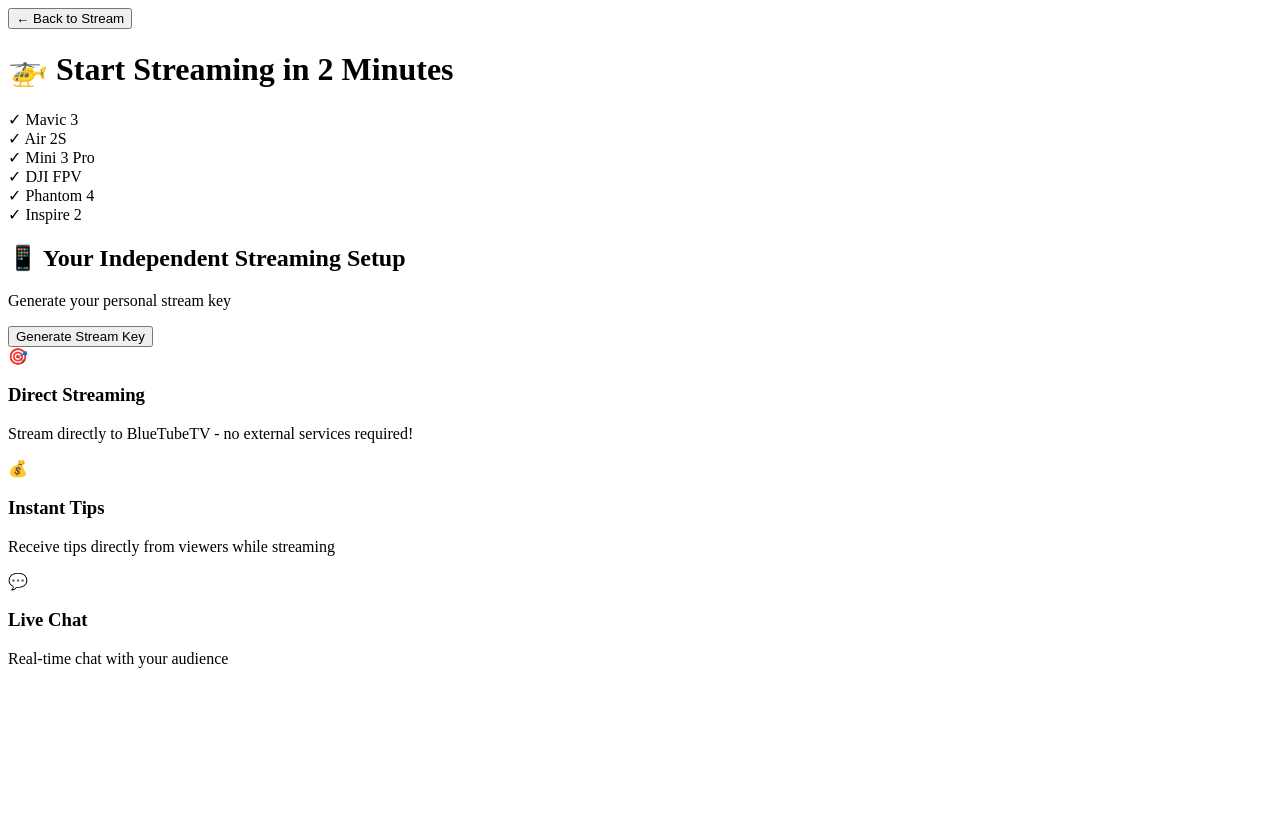
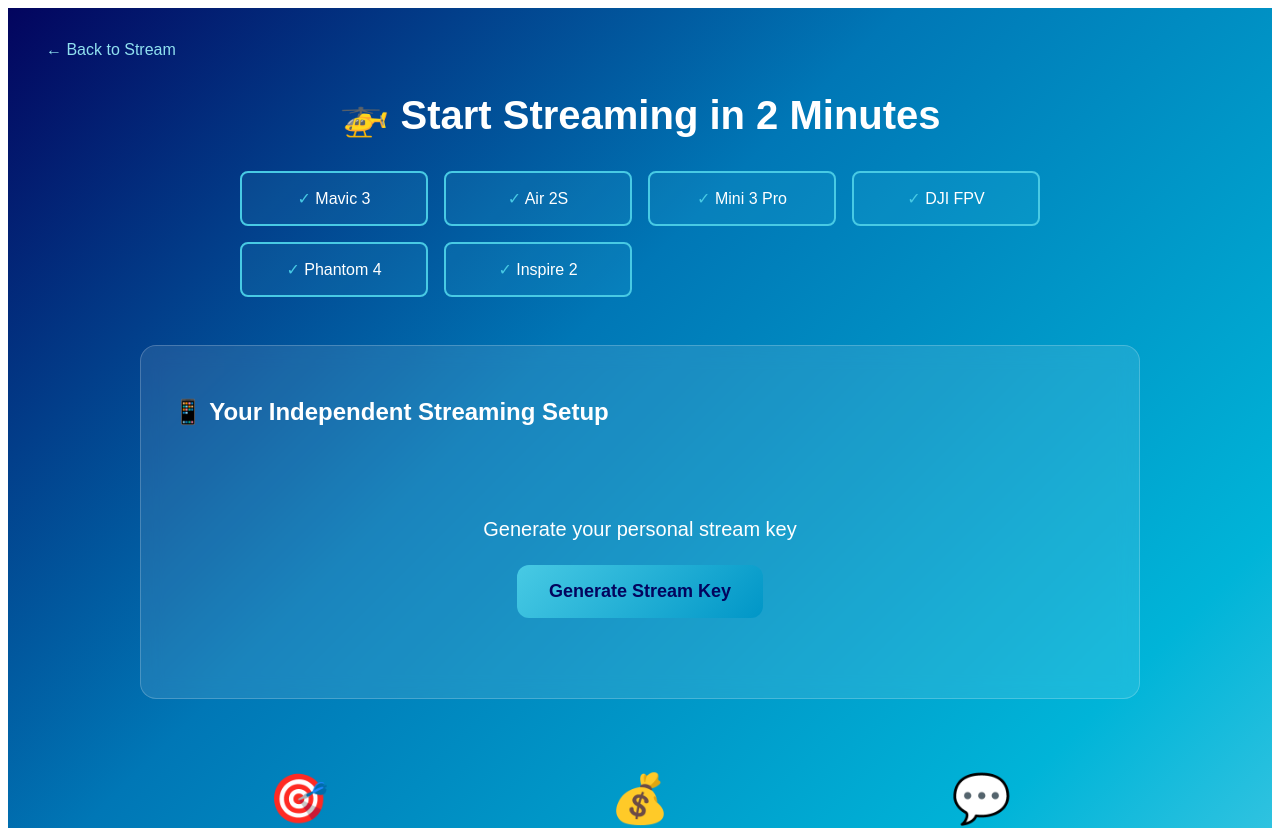
Before and after one commit to gjrob/bluetube-mvp, a Next.js app: page /pilot-setup in a window 1280 px wide. Shown: the top 828 px of the page. Before the commit the page ends 800 px from the top, so only its background shows below. Built offline with nearby package versions, Linux system fonts and the light colour scheme.

Commit message:
Convert pilot-setup to inline styles for immediate styling fix

```diff
--- a/pages/pilot-setup.js
+++ b/pages/pilot-setup.js
@@ -1,5 +1,5 @@
-// pages/pilot-setup.js - Independent Setup (No External Dependencies)
-import { useState, useEffect } from 'react';
+// pages/pilot-setup.js - Independent Setup with Inline Styles
+import { useState } from 'react';
 import { useRouter } from 'next/router';
 
 export default function PilotSetup() {
@@ -32,59 +32,141 @@
   };
 
   return (
-    <div className="min-h-screen bg-gradient-to-br from-blue-900 via-purple-900 to-blue-800 text-white">
+    <div style={{
+      minHeight: '100vh',
+      background: 'linear-gradient(135deg, #03045e 0%, #023e8a 20%, #0077b6 40%, #0096c7 60%, #00b4d8 80%, #48cae4 100%)',
+      color: 'white',
+      fontFamily: 'Arial, sans-serif'
+    }}>
       {/* Header */}
-      <div className="container mx-auto px-6 py-8">
+      <div style={{ maxWidth: '1200px', margin: '0 auto', padding: '32px 24px' }}>
         <button
           onClick={() => router.back()}
-          className="flex items-center gap-2 mb-8 text-blue-300 hover:text-white transition-colors"
+          style={{
+            display: 'flex',
+            alignItems: 'center',
+            gap: '8px',
+            marginBottom: '32px',
+            color: '#90e0ef',
+            background: 'none',
+            border: 'none',
+            cursor: 'pointer',
+            fontSize: '16px',
+            transition: 'color 0.3s'
+          }}
+          onMouseEnter={(e) => e.target.style.color = '#caf0f8'}
+          onMouseLeave={(e) => e.target.style.color = '#90e0ef'}
         >
           ← Back to Stream
         </button>
 
         {/* Drone Selection */}
-        <div className="mb-12">
-          <h1 className="text-4xl font-bold mb-8 text-center">
+        <div style={{ marginBottom: '48px' }}>
+          <h1 style={{
+            fontSize: '2.5rem',
+            fontWeight: 'bold',
+            marginBottom: '32px',
+            textAlign: 'center'
+          }}>
             🚁 Start Streaming in 2 Minutes
           </h1>
 
-          <div className="grid grid-cols-2 md:grid-cols-3 gap-4 mb-8">
+          <div style={{
+            display: 'grid',
+            gridTemplateColumns: 'repeat(auto-fit, minmax(150px, 1fr))',
+            gap: '16px',
+            marginBottom: '32px',
+            maxWidth: '800px',
+            margin: '0 auto'
+          }}>
             {['Mavic 3', 'Air 2S', 'Mini 3 Pro', 'DJI FPV', 'Phantom 4', 'Inspire 2'].map(drone => (
-              <div key={drone} className="border-2 border-green-500 rounded-lg p-4 text-center bg-green-500/10">
-                <span className="text-green-400">✓</span> {drone}
+              <div key={drone} style={{
+                border: '2px solid #48cae4',
+                borderRadius: '8px',
+                padding: '16px',
+                textAlign: 'center',
+                background: 'rgba(72, 202, 228, 0.1)'
+              }}>
+                <span style={{ color: '#48cae4' }}>✓</span> {drone}
               </div>
             ))}
           </div>
         </div>
 
         {/* Independent Setup */}
-        <div className="max-w-4xl mx-auto">
-          <div className="bg-white/10 backdrop-blur-lg rounded-xl p-8 border border-white/20">
-            <h2 className="text-2xl font-bold mb-6 flex items-center gap-3">
+        <div style={{ maxWidth: '1000px', margin: '0 auto' }}>
+          <div style={{
+            background: 'rgba(255, 255, 255, 0.1)',
+            backdropFilter: 'blur(10px)',
+            borderRadius: '16px',
+            padding: '32px',
+            border: '1px solid rgba(255, 255, 255, 0.2)'
+          }}>
+            <h2 style={{
+              fontSize: '1.5rem',
+              fontWeight: 'bold',
+              marginBottom: '24px',
+              display: 'flex',
+              alignItems: 'center',
+              gap: '12px'
+            }}>
               📱 Your Independent Streaming Setup
             </h2>
 
             {!streamKey ? (
-              <div className="text-center py-12">
-                <p className="text-xl mb-6">Generate your personal stream key</p>
+              <div style={{ textAlign: 'center', padding: '48px 0' }}>
+                <p style={{ fontSize: '1.25rem', marginBottom: '24px' }}>
+                  Generate your personal stream key
+                </p>
                 <button
                   onClick={generateStreamKey}
                   disabled={loading}
-                  className="bg-gradient-to-r from-blue-500 to-purple-600 hover:from-blue-600 hover:to-purple-700 px-8 py-4 rounded-xl font-bold text-lg transition-all transform hover:scale-105 disabled:opacity-50"
+                  style={{
+                    background: 'linear-gradient(135deg, #48cae4, #0096c7)',
+                    color: '#03045e',
+                    padding: '16px 32px',
+                    borderRadius: '12px',
+                    fontWeight: 'bold',
+                    fontSize: '1.125rem',
+                    border: 'none',
+                    cursor: loading ? 'not-allowed' : 'pointer',
+                    transition: 'all 0.3s',
+                    transform: loading ? 'scale(0.95)' : 'scale(1)',
+                    opacity: loading ? 0.7 : 1
+                  }}
                 >
                   {loading ? 'Generating...' : 'Generate Stream Key'}
                 </button>
               </div>
             ) : (
-              <div className="space-y-6">
+              <div style={{ display: 'flex', flexDirection: 'column', gap: '24px' }}>
                 {/* Stream Key */}
                 <div>
-                  <h3 className="text-lg font-semibold mb-3">🔑 Your Stream Key:</h3>
-                  <div className="bg-black/50 p-4 rounded-lg font-mono text-green-400 flex items-center justify-between">
+                  <h3 style={{ fontSize: '1.125rem', fontWeight: '600', marginBottom: '12px' }}>
+                    🔑 Your Stream Key:
+                  </h3>
+                  <div style={{
+                    background: 'rgba(0, 0, 0, 0.5)',
+                    padding: '16px',
+                    borderRadius: '8px',
+                    fontFamily: 'monospace',
+                    color: '#48cae4',
+                    display: 'flex',
+                    alignItems: 'center',
+                    justifyContent: 'space-between'
+                  }}>
                     <span>{streamKey.streamKey}</span>
                     <button
                       onClick={() => copyToClipboard(streamKey.streamKey)}
-                      className="bg-blue-600 hover:bg-blue-700 px-3 py-1 rounded text-sm"
+                      style={{
+                        background: '#0077b6',
+                        color: 'white',
+                        padding: '8px 16px',
+                        borderRadius: '4px',
+                        border: 'none',
+                        cursor: 'pointer',
+                        fontSize: '0.875rem'
+                      }}
                     >
                       Copy
                     </button>
@@ -92,28 +174,68 @@
                 </div>
 
                 {/* OBS Setup */}
-                <div className="bg-yellow-500/10 border border-yellow-500/30 rounded-lg p-6">
-                  <h3 className="text-lg font-semibold mb-3 text-yellow-400">🎬 OBS Studio Setup:</h3>
-                  <div className="space-y-2 font-mono text-sm">
-                    <div className="flex items-center justify-between">
+                <div style={{
+                  background: 'rgba(255, 204, 0, 0.1)',
+                  border: '1px solid rgba(255, 204, 0, 0.3)',
+                  borderRadius: '8px',
+                  padding: '24px'
+                }}>
+                  <h3 style={{
+                    fontSize: '1.125rem',
+                    fontWeight: '600',
+                    marginBottom: '12px',
+                    color: '#ffcc00'
+                  }}>
+                    🎬 OBS Studio Setup:
+                  </h3>
+                  <div style={{ display: 'flex', flexDirection: 'column', gap: '8px', fontSize: '0.875rem' }}>
+                    <div style={{ display: 'flex', alignItems: 'center', justifyContent: 'space-between' }}>
                       <span>Server:</span>
-                      <div className="flex items-center gap-2">
-                        <code className="bg-black/50 px-2 py-1 rounded">{streamKey.instructions.obs.server}</code>
+                      <div style={{ display: 'flex', alignItems: 'center', gap: '8px' }}>
+                        <code style={{
+                          background: 'rgba(0, 0, 0, 0.5)',
+                          padding: '4px 8px',
+                          borderRadius: '4px'
+                        }}>
+                          {streamKey.instructions.obs.server}
+                        </code>
                         <button
                           onClick={() => copyToClipboard(streamKey.instructions.obs.server)}
-                          className="bg-blue-600 hover:bg-blue-700 px-2 py-1 rounded text-xs"
+                          style={{
+                            background: '#0077b6',
+                            color: 'white',
+                            padding: '4px 8px',
+                            borderRadius: '4px',
+                            border: 'none',
+                            cursor: 'pointer',
+                            fontSize: '0.75rem'
+                          }}
                         >
                           Copy
                         </button>
                       </div>
                     </div>
-                    <div className="flex items-center justify-between">
+                    <div style={{ display: 'flex', alignItems: 'center', justifyContent: 'space-between' }}>
                       <span>Stream Key:</span>
-                      <div className="flex items-center gap-2">
-                        <code className="bg-black/50 px-2 py-1 rounded">{streamKey.streamKey}</code>
+                      <div style={{ display: 'flex', alignItems: 'center', gap: '8px' }}>
+                        <code style={{
+                          background: 'rgba(0, 0, 0, 0.5)',
+                          padding: '4px 8px',
+                          borderRadius: '4px'
+                        }}>
+                          {streamKey.streamKey}
+                        </code>
                         <button
                           onClick={() => copyToClipboard(streamKey.streamKey)}
-                          className="bg-blue-600 hover:bg-blue-700 px-2 py-1 rounded text-xs"
+                          style={{
+                            background: '#0077b6',
+                            color: 'white',
+                            padding: '4px 8px',
+                            borderRadius: '4px',
+                            border: 'none',
+                            cursor: 'pointer',
+                            fontSize: '0.75rem'
+                          }}
                         >
                           Copy
                         </button>
@@ -123,16 +245,45 @@
                 </div>
 
                 {/* DJI Fly App Setup */}
-                <div className="bg-blue-500/10 border border-blue-500/30 rounded-lg p-6">
-                  <h3 className="text-lg font-semibold mb-3 text-blue-400">🎮 DJI Fly App Setup:</h3>
-                  <ol className="space-y-2 text-sm">
+                <div style={{
+                  background: 'rgba(0, 119, 182, 0.1)',
+                  border: '1px solid rgba(0, 119, 182, 0.3)',
+                  borderRadius: '8px',
+                  padding: '24px'
+                }}>
+                  <h3 style={{
+                    fontSize: '1.125rem',
+                    fontWeight: '600',
+                    marginBottom: '12px',
+                    color: '#48cae4'
+                  }}>
+                    🎮 DJI Fly App Setup:
+                  </h3>
+                  <ol style={{ fontSize: '0.875rem', lineHeight: '1.8' }}>
                     <li>1. Open DJI Fly → Settings → Live Streaming</li>
                     <li>2. Select "RTMP Custom"</li>
-                    <li>3. Enter URL:
-                      <code className="bg-black/50 px-2 py-1 rounded ml-2">{streamKey.instructions.obs.server}</code>
+                    <li style={{ display: 'flex', alignItems: 'center', flexWrap: 'wrap' }}>
+                      3. Enter URL:
+                      <code style={{
+                        background: 'rgba(0, 0, 0, 0.5)',
+                        padding: '4px 8px',
+                        borderRadius: '4px',
+                        marginLeft: '8px'
+                      }}>
+                        {streamKey.instructions.obs.server}
+                      </code>
                       <button
                         onClick={() => copyToClipboard(streamKey.instructions.obs.server)}
-                        className="bg-blue-600 hover:bg-blue-700 px-2 py-1 rounded text-xs ml-2"
+                        style={{
+                          background: '#0077b6',
+                          color: 'white',
+                          padding: '4px 8px',
+                          borderRadius: '4px',
+                          border: 'none',
+                          cursor: 'pointer',
+                          fontSize: '0.75rem',
+                          marginLeft: '8px'
+                        }}
                       >
                         Copy
                       </button>
@@ -143,39 +294,92 @@
                 </div>
 
                 {/* Mobile Apps */}
-                <div className="bg-green-500/10 border border-green-500/30 rounded-lg p-6">
-                  <h3 className="text-lg font-semibold mb-3 text-green-400">📱 Mobile Streaming Apps:</h3>
-                  <div className="grid md:grid-cols-2 gap-4 text-sm">
+                <div style={{
+                  background: 'rgba(72, 202, 228, 0.1)',
+                  border: '1px solid rgba(72, 202, 228, 0.3)',
+                  borderRadius: '8px',
+                  padding: '24px'
+                }}>
+                  <h3 style={{
+                    fontSize: '1.125rem',
+                    fontWeight: '600',
+                    marginBottom: '12px',
+                    color: '#48cae4'
+                  }}>
+                    📱 Mobile Streaming Apps:
+                  </h3>
+                  <div style={{
+                    display: 'grid',
+                    gridTemplateColumns: 'repeat(auto-fit, minmax(200px, 1fr))',
+                    gap: '16px',
+                    fontSize: '0.875rem'
+                  }}>
                     <div>
-                      <h4 className="font-semibold">iOS:</h4>
-                      <ul className="list-disc list-inside space-y-1">
+                      <h4 style={{ fontWeight: '600', marginBottom: '8px' }}>iOS:</h4>
+                      <ul style={{ listStyle: 'disc', paddingLeft: '20px', lineHeight: '1.6' }}>
                         <li>Larix Broadcaster (Free)</li>
                         <li>Broadcast Me</li>
                         <li>Live Stream Studio</li>
                       </ul>
                     </div>
                     <div>
-                      <h4 className="font-semibold">Android:</h4>
-                      <ul className="list-disc list-inside space-y-1">
+                      <h4 style={{ fontWeight: '600', marginBottom: '8px' }}>Android:</h4>
+                      <ul style={{ listStyle: 'disc', paddingLeft: '20px', lineHeight: '1.6' }}>
                         <li>Larix Broadcaster (Free)</li>
                         <li>CameraFi Live</li>
                         <li>Streamlabs Mobile</li>
                       </ul>
                     </div>
                   </div>
-                  <p className="mt-3 text-xs text-gray-300">
-                    Use RTMP URL: <code className="bg-black/50 px-1 rounded">{streamKey.rtmpUrl}</code>
+                  <p style={{ marginTop: '12px', fontSize: '0.75rem', color: '#caf0f8' }}>
+                    Use RTMP URL: <code style={{
+                      background: 'rgba(0, 0, 0, 0.5)',
+                      padding: '2px 4px',
+                      borderRadius: '4px'
+                    }}>{streamKey.rtmpUrl}</code>
                   </p>
                 </div>
 
                 {/* Share Link */}
-                <div className="bg-purple-500/10 border border-purple-500/30 rounded-lg p-6">
-                  <h3 className="text-lg font-semibold mb-3 text-purple-400">🔗 Share Your Stream:</h3>
-                  <div className="bg-black/50 p-3 rounded-lg font-mono text-purple-300 flex items-center justify-between">
+                <div style={{
+                  background: 'rgba(147, 51, 234, 0.1)',
+                  border: '1px solid rgba(147, 51, 234, 0.3)',
+                  borderRadius: '8px',
+                  padding: '24px'
+                }}>
+                  <h3 style={{
+                    fontSize: '1.125rem',
+                    fontWeight: '600',
+                    marginBottom: '12px',
+                    color: '#c084fc'
+                  }}>
+                    🔗 Share Your Stream:
+                  </h3>
+                  <div style={{
+                    background: 'rgba(0, 0, 0, 0.5)',
+                    padding: '12px',
+                    borderRadius: '8px',
+                    fontFamily: 'monospace',
+                    color: '#c084fc',
+                    display: 'flex',
+                    alignItems: 'center',
+                    justifyContent: 'space-between',
+                    wordBreak: 'break-all'
+                  }}>
                     <span>https://bluetubetv.live/watch/{streamKey.streamKey}</span>
                     <button
                       onClick={() => copyToClipboard(`https://bluetubetv.live/watch/${streamKey.streamKey}`)}
-                      className="bg-purple-600 hover:bg-purple-700 px-3 py-1 rounded text-sm"
+                      style={{
+                        background: '#9333ea',
+                        color: 'white',
+                        padding: '8px 16px',
+                        borderRadius: '4px',
+                        border: 'none',
+                        cursor: 'pointer',
+                        fontSize: '0.875rem',
+                        marginLeft: '8px',
+                        flexShrink: 0
+                      }}
                     >
                       Copy Link
                     </button>
@@ -183,16 +387,34 @@
                 </div>
 
                 {/* Action Buttons */}
-                <div className="flex gap-4 pt-6">
+                <div style={{ display: 'flex', gap: '16px', paddingTop: '24px' }}>
                   <button
                     onClick={() => router.push(`/watch/${streamKey.streamKey}`)}
-                    className="flex-1 bg-gradient-to-r from-green-500 to-blue-500 hover:from-green-600 hover:to-blue-600 py-3 rounded-xl font-bold transition-all transform hover:scale-105"
+                    style={{
+                      flex: 1,
+                      background: 'linear-gradient(135deg, #48cae4, #0096c7)',
+                      color: '#03045e',
+                      padding: '12px',
+                      borderRadius: '12px',
+                      fontWeight: 'bold',
+                      border: 'none',
+                      cursor: 'pointer',
+                      transition: 'all 0.3s'
+                    }}
                   >
                     View My Stream Page
                   </button>
                   <button
                     onClick={generateStreamKey}
-                    className="px-6 py-3 border border-white/30 rounded-xl hover:bg-white/10 transition-all"
+                    style={{
+                      padding: '12px 24px',
+                      border: '1px solid rgba(255, 255, 255, 0.3)',
+                      borderRadius: '12px',
+                      background: 'transparent',
+                      color: 'white',
+                      cursor: 'pointer',
+                      transition: 'all 0.3s'
+                    }}
                   >
                     Generate New Key
                   </button>
@@ -202,22 +424,25 @@
           </div>
 
           {/* Benefits */}
-          <div className="mt-12 grid md:grid-cols-3 gap-6">
-            <div className="text-center p-6">
-              <div className="text-4xl mb-3">🎯</div>
-              <h3 className="text-lg font-semibold mb-2">Direct Streaming</h3>
-              <p className="text-sm text-gray-300">Stream directly to BlueTubeTV - no external services required!</p>
-            </div>
-            <div className="text-center p-6">
-              <div className="text-4xl mb-3">💰</div>
-              <h3 className="text-lg font-semibold mb-2">Instant Tips</h3>
-              <p className="text-sm text-gray-300">Receive tips directly from viewers while streaming</p>
-            </div>
-            <div className="text-center p-6">
-              <div className="text-4xl mb-3">💬</div>
-              <h3 className="text-lg font-semibold mb-2">Live Chat</h3>
-              <p className="text-sm text-gray-300">Real-time chat with your audience</p>
-            </div>
+          <div style={{
+            marginTop: '48px',
+            display: 'grid',
+            gridTemplateColumns: 'repeat(auto-fit, minmax(250px, 1fr))',
+            gap: '24px'
+          }}>
+            {[
+              { icon: '🎯', title: 'Direct Streaming', desc: 'Stream directly to BlueTubeTV - no external services required!' },
+              { icon: '💰', title: 'Instant Tips', desc: 'Receive tips directly from viewers while streaming' },
+              { icon: '💬', title: 'Live Chat', desc: 'Real-time chat with your audience' }
+            ].map((feature, idx) => (
+              <div key={idx} style={{ textAlign: 'center', padding: '24px' }}>
+                <div style={{ fontSize: '3rem', marginBottom: '12px' }}>{feature.icon}</div>
+                <h3 style={{ fontSize: '1.125rem', fontWeight: '600', marginBottom: '8px' }}>
+                  {feature.title}
+                </h3>
+                <p style={{ fontSize: '0.875rem', color: '#caf0f8' }}>{feature.desc}</p>
+              </div>
+            ))}
           </div>
         </div>
       </div>
```
